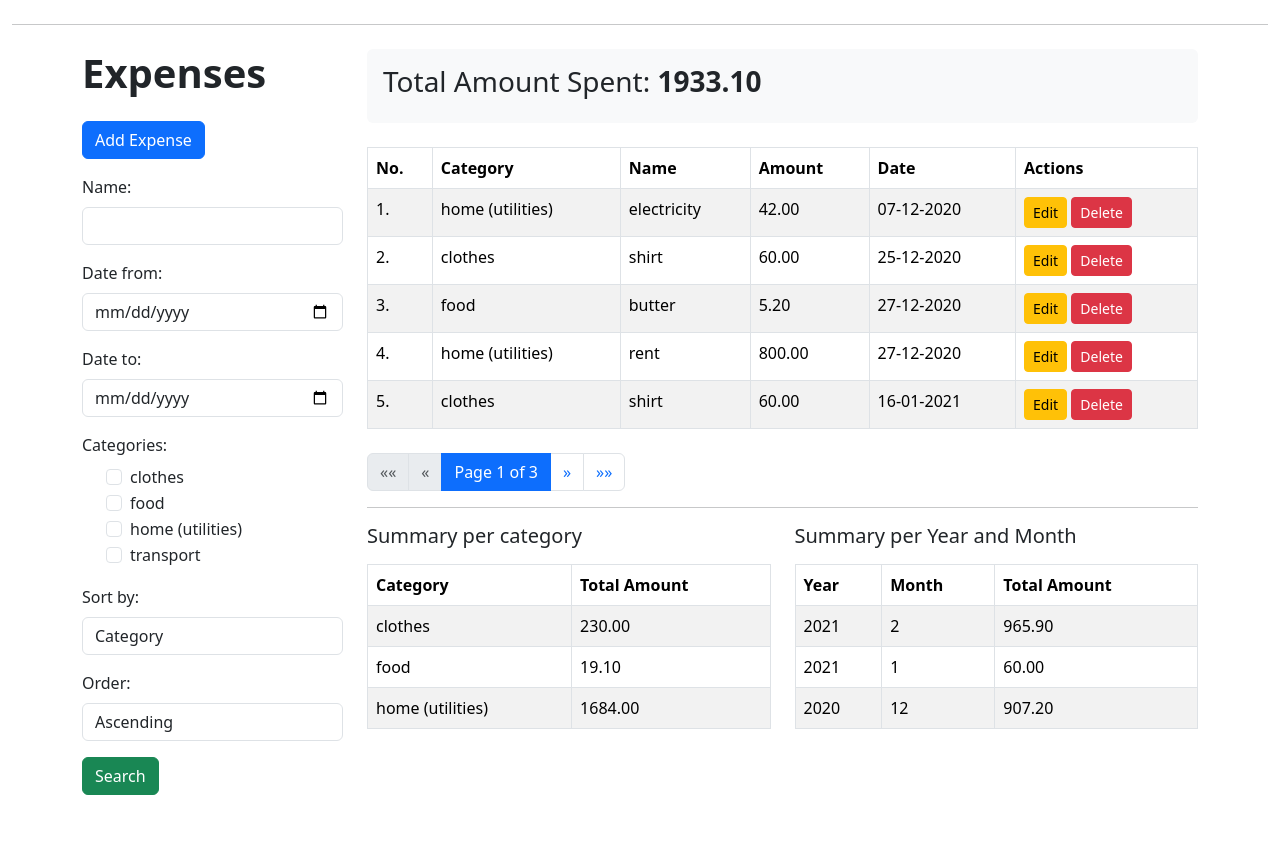
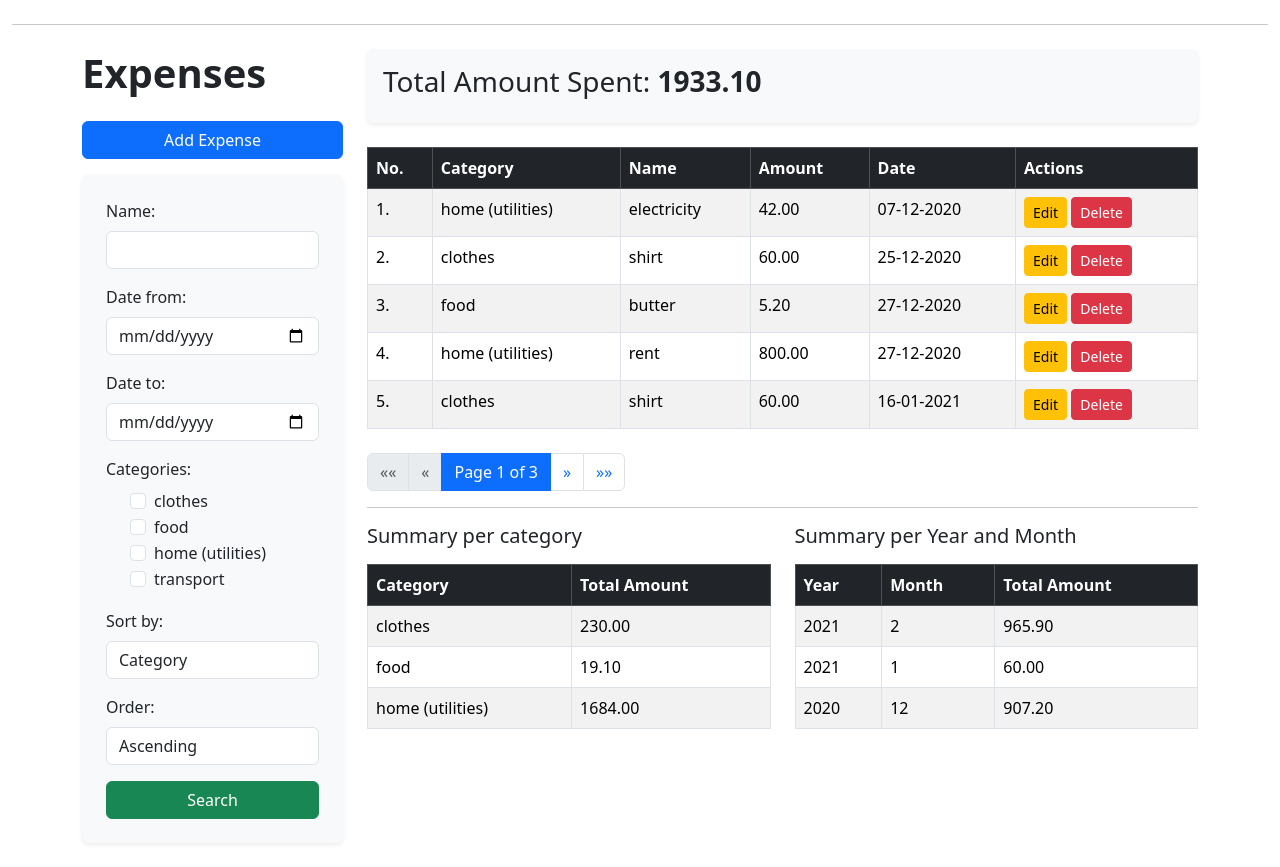
Before and after one commit to Sornat11/Expanses_Django_Project, a Django app: page /expenses/expense/list/ in a window 1280 px wide. Shown: the part 56-923 px from the top of the page. Before the commit the page ends 851 px from the top, so only its background shows below. Run offline with Django 4.2, Linux system fonts and the light colour scheme; data comes from the database, SQL or seed files in the repository; some libraries are stand-ins or nearby versions.

Commit message:
format and view update + bug fix

```diff
--- a/expenses/models.py
+++ b/expenses/models.py
@@ -16,7 +16,8 @@ class Expense(models.Model):
     class Meta:
         ordering = ('-date', '-pk')
 
-    category = models.ForeignKey(Category, models.PROTECT, null=True, blank=True)
+    category = models.ForeignKey(
+        Category, models.PROTECT, null=True, blank=True)
 
     name = models.CharField(max_length=50)
     amount = models.DecimalField(max_digits=8, decimal_places=2)
--- a/expenses/reports.py
+++ b/expenses/reports.py
@@ -16,6 +16,7 @@ def summary_per_category(queryset):
         .values_list('category_name', 's')
     ))
 
+
 def summary_per_year_month(queryset):
     return (
         queryset
@@ -25,9 +26,11 @@ def summary_per_year_month(queryset):
         .order_by('-year', '-month')
     )
 
+
 def total_spent(queryset):
     total = queryset.aggregate(total_amount=Sum('amount'))['total_amount']
     return total or 0
 
+
 def get_categories_with_expense_count():
     return Category.objects.annotate(expenses_count=Count('expense'))
--- a/expenses/templates/categories/category_create.html
+++ b/expenses/templates/categories/category_create.html
@@ -20,7 +20,7 @@
             {% endif %}
           </div>
 
-          <!-- Submit and Cancel buttons -->
+          <!-- Submit and Cancel Buttons -->
           <div class="d-flex justify-content-between">
             <button type="submit" class="btn btn-primary">Save</button>
             <a href="{% url 'expenses:category-list' %}" class="btn btn-secondary">Cancel</a>
--- a/expenses/templates/categories/category_delete.html
+++ b/expenses/templates/categories/category_delete.html
@@ -2,7 +2,7 @@
 
 {% block content %}
   <!-- Overlay to darken the background -->
-<div class="overlay" style="position: fixed; top: 0; left: 0; width: 100%; height: 100%; background-color: rgba(0, 0, 0, 0.7); z-index: 9999;"></div>
+  <div class="overlay"></div>
 
   <div class="container mt-5" style="position: relative; z-index: 10000;">
     <div class="card">
--- a/expenses/templates/expenses/expense_create.html
+++ b/expenses/templates/expenses/expense_create.html
@@ -36,7 +36,7 @@
           <!-- Date -->
           <div class="mb-3">
             <label for="{{ form.date.id_for_label }}" class="form-label">Date</label>
-            <input type="date" name="date" value="{{ form.date.value|default:'' }}" class="form-control" required>
+            <input type="date" name="{{ form.date.name }}" value="{{ form.date.value|default:'' }}" class="form-control" required>
           </div>
 
           <!-- Submit and Cancel buttons -->
--- a/expenses/templates/expenses/expense_list.html
+++ b/expenses/templates/expenses/expense_list.html
@@ -1,16 +1,15 @@
 {% extends "base.html" %}
 
 {% block content %}
-
 <div class="container mt-4">
     <div class="row">
         <!-- Form section -->
         <div class="col-md-3 mb-4">
             <h2 class="mb-4 text-dark" style="font-size: 2.5rem; font-weight: bold;">Expenses</h2>
 
-            <a href="{% url 'expenses:expense-create' %}" class="btn btn-primary mb-3">Add Expense</a>
+            <a href="{% url 'expenses:expense-create' %}" class="btn btn-primary mb-3 w-100">Add Expense</a>
 
-            <form method="get" action="">
+            <form method="get" action="" class="bg-light p-4 rounded shadow-sm">
                 <div class="mb-3">
                     <label for="id_name" class="form-label">Name:</label>
                     <input type="text" name="name" id="id_name" class="form-control" value="{{ form.name.value|default:'' }}">
@@ -49,19 +48,19 @@
                         <option value="desc" {% if form.order.value == 'desc' %}selected{% endif %}>Descending</option>
                     </select>
                 </div>
-                <button type="submit" class="btn btn-success">Search</button>
+                <button type="submit" class="btn btn-success w-100">Search</button>
             </form>
         </div>
 
         <!-- Expenses table and summaries -->
         <div class="col-md-9">
-            <div class="bg-light p-3 mb-4 rounded">
+            <div class="bg-light p-3 mb-4 rounded shadow-sm">
                 <h3>Total Amount Spent: <strong>{{ total_spent|floatformat:2 }}</strong></h3>
             </div>
 
             <!-- Expenses Table -->
-            <table class="table table-striped table-bordered">
-                <thead>
+            <table class="table table-striped table-bordered table-hover">
+                <thead class="table-dark">
                     <tr>
                         <th>No.</th>
                         <th>Category</th>
@@ -96,12 +95,12 @@
 
             <hr>
 
-            <!-- Summary per Category -->
             <div class="row">
+                <!-- Summary per category -->
                 <div class="col-md-6 mb-4">
                     <h5 class="mb-3">Summary per category</h5>
-                    <table class="table table-striped table-bordered">
-                        <thead>
+                    <table class="table table-striped table-bordered table-hover">
+                        <thead class="table-dark">
                             <tr>
                                 <th>Category</th>
                                 <th>Total Amount</th>
@@ -125,8 +124,8 @@
                 <!-- Summary per Year and Month -->
                 <div class="col-md-6 mb-4">
                     <h5 class="mb-3">Summary per Year and Month</h5>
-                    <table class="table table-striped table-bordered">
-                        <thead>
+                    <table class="table table-striped table-bordered table-hover">
+                        <thead class="table-dark">
                             <tr>
                                 <th>Year</th>
                                 <th>Month</th>
@@ -152,5 +151,4 @@
         </div>
     </div>
 </div>
-
 {% endblock %}
--- a/expenses/templatetags/pagination_tags.py
+++ b/expenses/templatetags/pagination_tags.py
@@ -5,10 +5,15 @@ register = template.Library()
 
 @register.simple_tag(takes_context=True)
 def querystring(context, **kwargs):
-    """
-    Zachowuje aktualne parametry GET i aktualizuje je o nowe wartości.
-    """
+
     query_dict = context['request'].GET.copy()
+
     for key, value in kwargs.items():
         query_dict[key] = value
-    return urlencode(query_dict)
+
+    params = []
+    for key in query_dict:
+        values = query_dict.getlist(key)
+        for val in values:
+            params.append((key, val))
+    return urlencode(params)
--- a/expenses/views.py
+++ b/expenses/views.py
@@ -4,6 +4,7 @@ from .forms import ExpenseSearchForm
 from .models import Expense, Category
 from .reports import summary_per_category, summary_per_year_month, total_spent, get_categories_with_expense_count
 from django.db.models import F
+
 
 class ExpenseListView(ListView):
     model = Expense
@@ -18,7 +19,8 @@ class ExpenseListView(ListView):
             date_from = form.cleaned_data.get('date_from')
             date_to = form.cleaned_data.get('date_to')
             categories = form.cleaned_data.get('category')
-            sort_by = form.cleaned_data.get('sort_by') or 'date'  # Domyślna wartość
+            sort_by = form.cleaned_data.get(
+                'sort_by') or 'date'
             order = form.cleaned_data.get('order') or 'asc'
 
             if name:
@@ -33,12 +35,12 @@ class ExpenseListView(ListView):
             if categories:
                 queryset = queryset.filter(category__in=categories)
 
-
-
         if sort_by == 'category':
-            queryset = queryset.order_by(F('category').desc() if order == 'desc' else F('category').asc())
+            queryset = queryset.order_by(
+                F('category').desc() if order == 'desc' else F('category').asc())
         elif sort_by == 'date':
-            queryset = queryset.order_by(F('date').desc() if order == 'desc' else F('date').asc())
+            queryset = queryset.order_by(
+                F('date').desc() if order == 'desc' else F('date').asc())
 
         total = total_spent(queryset)
         category_summary = summary_per_category(queryset)
```
Also changed, not shown: expenses/templates/categories/category_update.html (+20 -3 lines), expenses/templates/expenses/expense_delete.html (+20 -21 lines), expenses/tests.py (+32 -25 lines), expenses/urls.py (+22 -22 lines), expenses/templates/categories/category_list.html (indentation only). Lines whose indentation alone changed are shown as unchanged.
